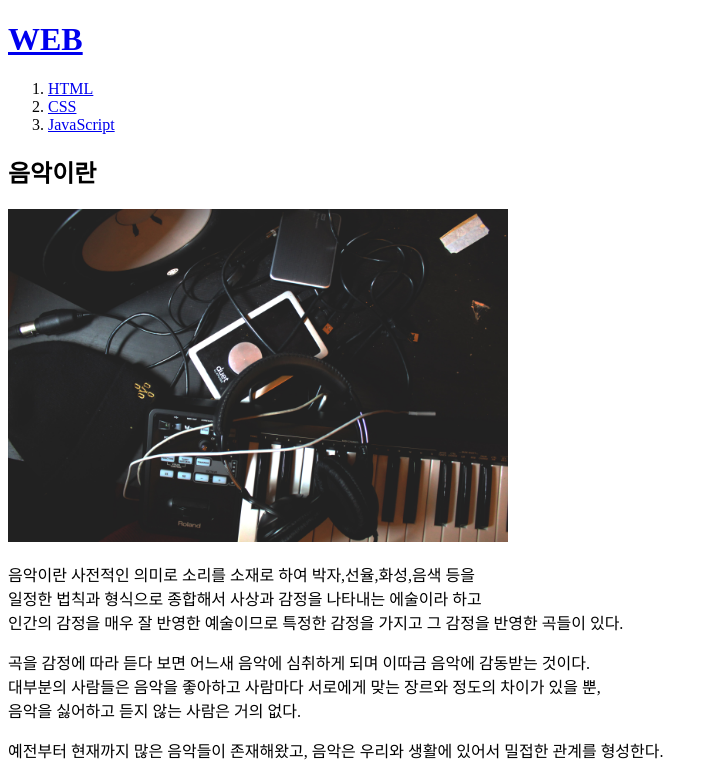
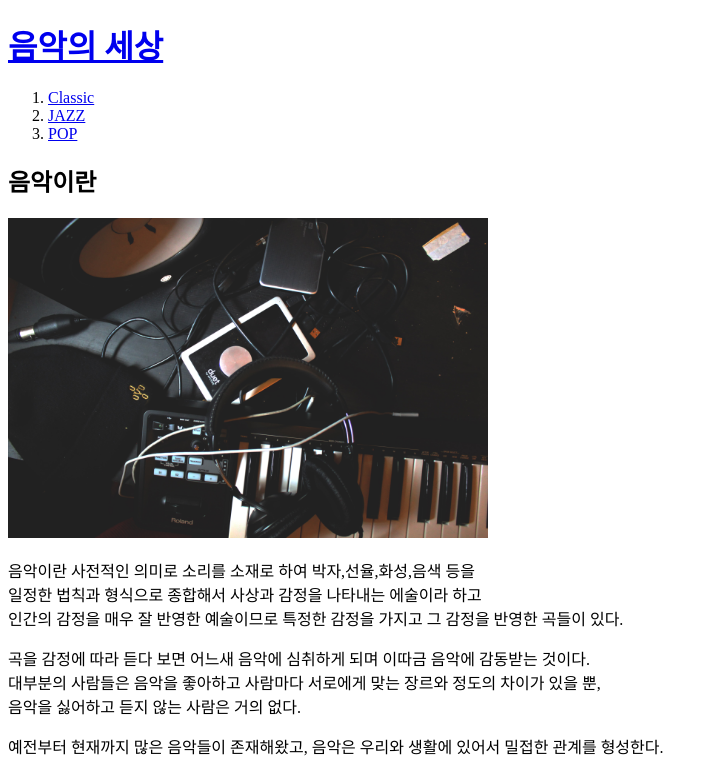
Before and after one commit to minyoung200212/my-first-web-site, a plain HTML site: page index.html in a window 1280 px wide. Shown: the top 771 px of the page, without its empty margins (0-718 px from the left). Drawn offline with Linux system fonts and the light colour scheme.

Commit message:
Add files via upload

```diff
--- a/index.html
+++ b/index.html
@@ -5,15 +5,15 @@
 </head>
 
 <body>
-  <h1><a href="index.html">WEB</a></h1>
+  <h1><a href="index.html">음악의 세상</a></h1>
   <ol>
-    <li><a href="Classic.html">HTML</a></li>
-    <li><a href="JAZZ.html">CSS</a></li>
-    <li><a href="POP.html">JavaScript</a></li>
+    <li><a href="Classic.html">Classic</a></li>
+    <li><a href="JAZZ.html">JAZZ</a></li>
+    <li><a href="POP.html">POP</a></li>
   </ol>
 
  <h2>음악이란</h2>
- <img src="music.jpg" width="500">
+ <img src="music.jpg" width="480">
 
   <p> 음악이란 사전적인 의미로 소리를 소재로 하여 박자,선율,화성,음색 등을<br>
     일정한 법칙과 형식으로 종합해서 사상과 감정을 나타내는 에술이라 하고<br>
```
Also changed, not shown: Classic.html (+4 -4 lines), JAZZ.html (+4 -4 lines), POP.html (+5 -5 lines).
